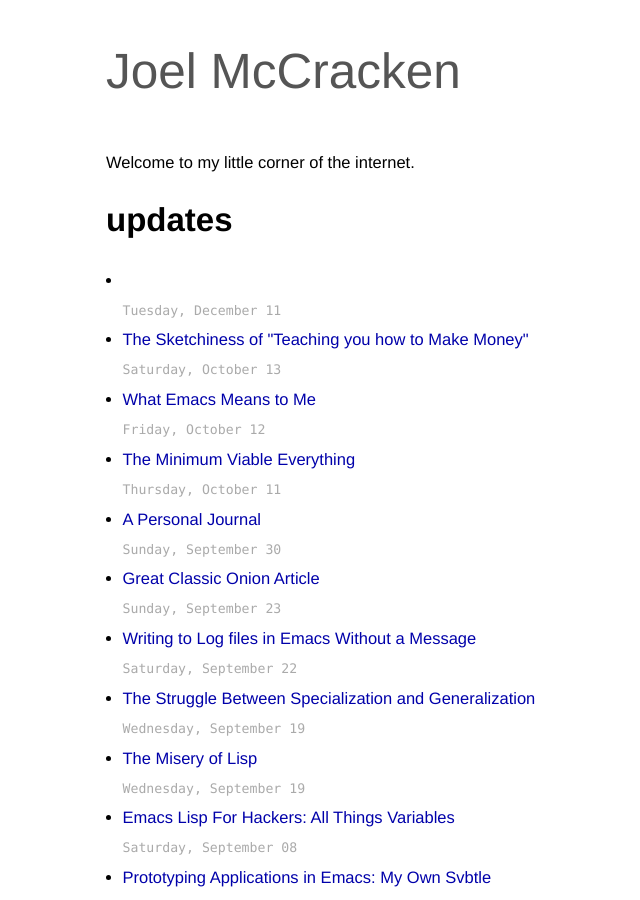
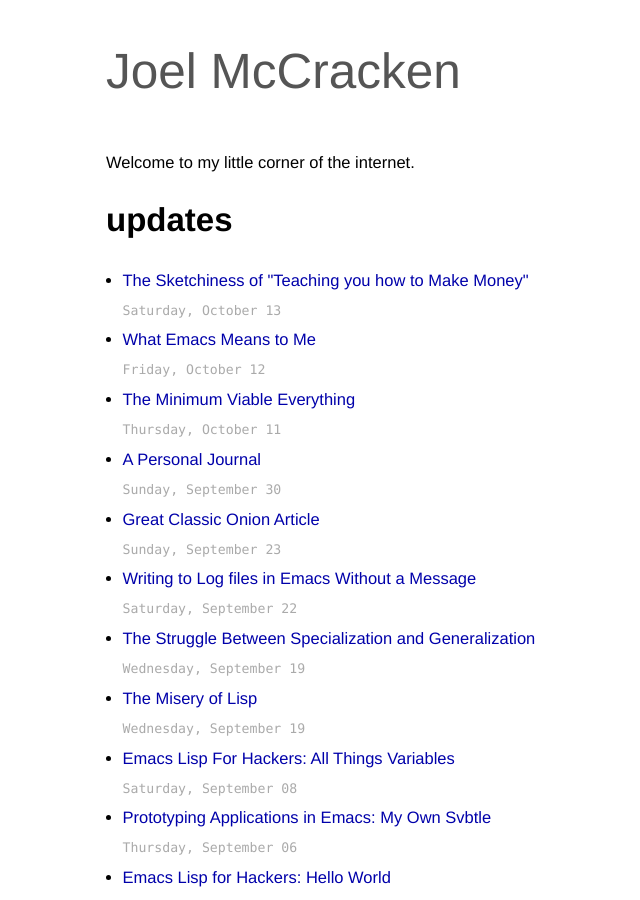
Before and after one commit to joelmccracken/joelmccracken.github.com, a Jekyll site: the page built from index.html, in a window 1280 px wide and 900 px high. Shown: the whole window, without its empty margins (204-844 px from the left). Built offline with Jekyll 4.4.1, drawn with Linux system fonts in a browser that asks for light colours; Markdown is read by kramdown in place of the engine named in the settings.

Commit message:
FIXED PROBLEM

```diff
--- a/_posts/2012-11-26-lisps-dirty-secret.markdown
+++ b/_posts/2012-11-26-lisps-dirty-secret.markdown
@@ -1,5 +1,5 @@
 ---
-status: idea
+status: published
 layout: post
 title: 'Lisp\'s dirty secret'
 ---
--- a/index.html
+++ b/index.html
@@ -25,10 +25,12 @@
   <h1>updates</h1>
   <ul class="posts">
     {% for post in site.posts %}
+      {% if post.status == 'published' %}
         <li>
           <a href="{{ post.url }}">{{ post.title }}</a> <br/>
           <span class="post-date">{{ post.date|date:'%A, %B %d'}}</span>
         </li>
+      {% endif %}
     {% endfor %}
   </ul>
 
```
